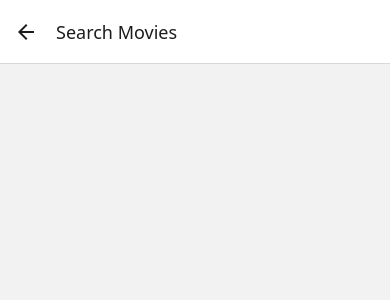
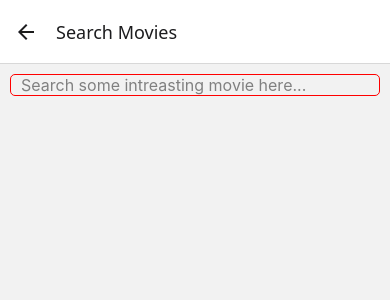
Before and after one commit to rkchoudhury/react-native-research, a React Native app: screen /Search in a window 390 px wide. Shown: the top 300 px of the page. Built offline with nearby package versions, Linux system fonts and the light colour scheme; no server answers.

Commit message:
Fixed searchbar issue

```diff
--- /dev/null
+++ b/src/temp/components/SearchBar.tsx
@@ -0,0 +1,36 @@
+import React, { useState } from 'react';
+import { StyleSheet, TextInput } from 'react-native';
+
+interface IProps {
+  onChangeValue?: (value: string) => void;
+}
+
+export const SearchBar = ({ onChangeValue }: IProps) => {
+  const [textInput, setTextInput] = useState('');
+
+  return (
+    <TextInput
+      value={textInput}
+      onChangeText={value => {
+        setTextInput(value);
+        onChangeValue?.(value);
+      }}
+      multiline={false}
+      placeholder={'Search some intreasting movie here...'}
+      placeholderTextColor={'grey'}
+      style={styles.textInputContainer}
+    />
+  );
+};
+
+const styles = StyleSheet.create({
+  textInputContainer: {
+    borderWidth: 1,
+    borderColor: 'red',
+    margin: 10,
+    borderRadius: 5,
+    color: 'black',
+    fontSize: 16,
+    paddingHorizontal: 10,
+  },
+});
--- a/src/temp/hooks/useSearchMovies.ts
+++ b/src/temp/hooks/useSearchMovies.ts
@@ -4,7 +4,8 @@ import { movieSearchService } from '../services/movieService';
 import { SEARCH_DEBOUNCE_TIME } from '../utils/constants';
 import { IMovie } from '../model/movieModel';
 
-export const useSearchMovies = (searchedText: string) => {
+export const useSearchMovies = () => {
+  const [searchedText, setSearchedText] = useState<string>('');
   const [searchedMovies, setSearchedMovies] = useState<IMovie[]>([]);
   const [showNoResultsMessage, setShowNoResultsMessage] =
     useState<boolean>(false);
@@ -31,5 +32,9 @@ export const useSearchMovies = (searchedText: string) => {
     return () => clearTimeout(debounceTimmer);
   }, [searchedText, setSearchedMovies, setShowNoResultsMessage]);
 
-  return { searchedMovies, showNoResultsMessage };
+  return {
+    searchedMovies,
+    showNoResultsMessage,
+    setSearchedText,
+  };
 };
--- a/src/temp/screens/search/Search.tsx
+++ b/src/temp/screens/search/Search.tsx
@@ -3,12 +3,15 @@ import { View, StyleSheet, Text } from 'react-native';
 
 import MovieList from '../../components/MovieList';
 import { useSearchMovies } from '../../hooks/useSearchMovies';
+import { SearchBar } from '../../components/SearchBar';
 
 export const Search = () => {
-  const { searchedMovies, showNoResultsMessage } = useSearchMovies('');
+  const { searchedMovies, showNoResultsMessage, setSearchedText } =
+    useSearchMovies();
 
   return (
     <View style={styles.container}>
+      <SearchBar onChangeValue={setSearchedText} />
       {searchedMovies?.length > 0 && <MovieList movies={searchedMovies} />}
       {showNoResultsMessage && (
         <View style={styles.textContainer}>
```
